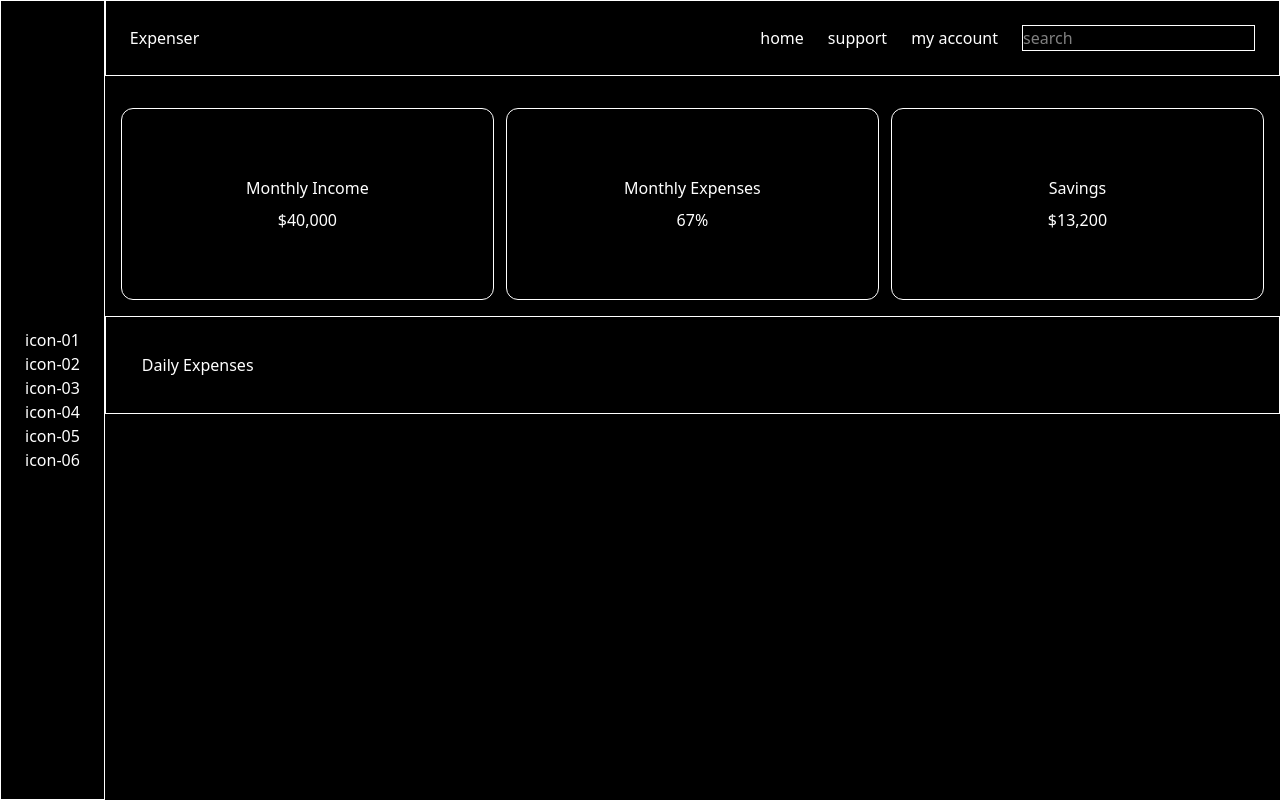
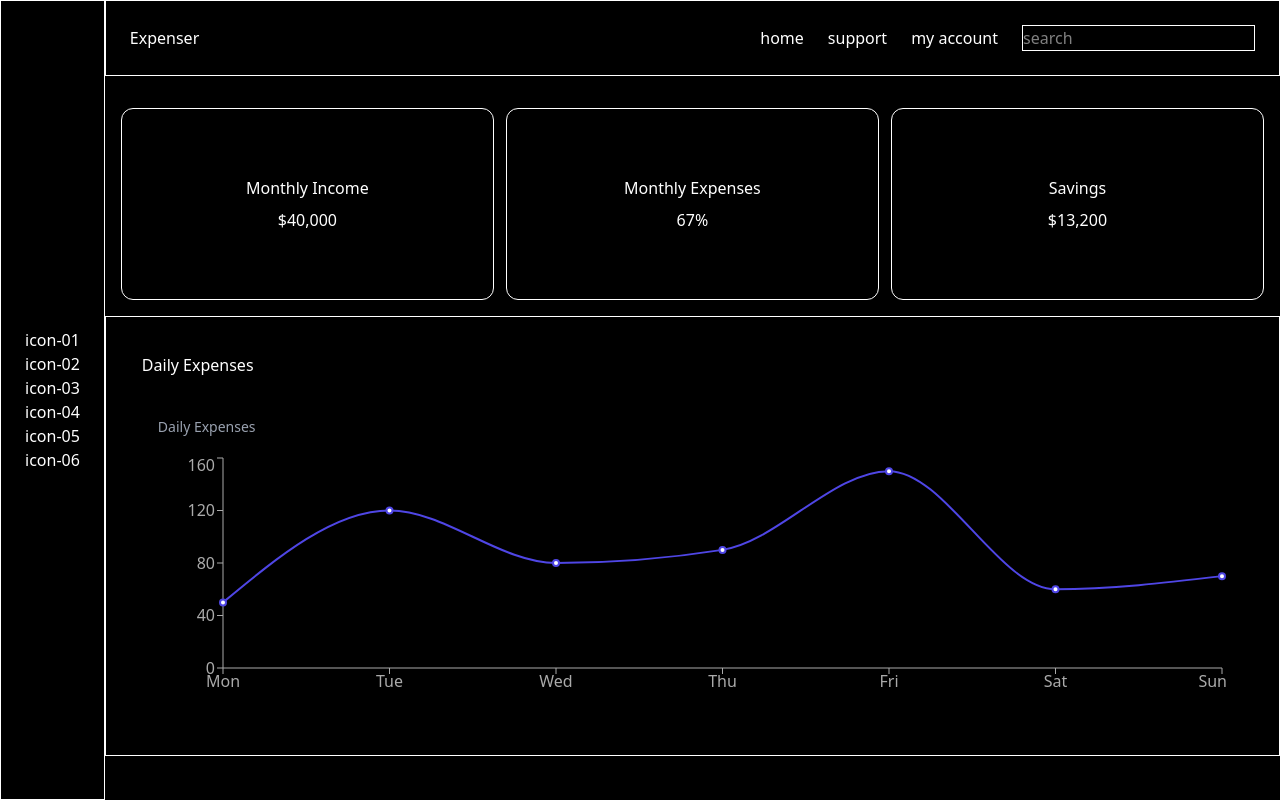
Before and after one commit to refreshedmayank/Dashboard, a Next.js app in the folder my-dashboard/: page / in a window 1280 px wide. Built offline with nearby package versions, Linux system fonts and the light colour scheme.

Commit message:
added chartbox

```diff
--- a/my-dashboard/package.json
+++ b/my-dashboard/package.json
@@ -11,7 +11,8 @@
   "dependencies": {
     "next": "16.2.4",
     "react": "19.2.4",
-    "react-dom": "19.2.4"
+    "react-dom": "19.2.4",
+    "recharts": "^3.8.1"
   },
   "devDependencies": {
     "@tailwindcss/postcss": "^4",
--- a/my-dashboard/src/app/page.tsx
+++ b/my-dashboard/src/app/page.tsx
@@ -1,3 +1,4 @@
+import ChartBox from "@/components/Expense_Chart";
 import Link from "next/link";
 function Home(){
   return(<div  className="outer wall flex h-screen">
@@ -34,7 +35,11 @@ function Home(){
     <span>$13,200</span>
   </div>
   </div>
-  <div className="border p-9">Daily Expenses</div>
+  <div className="border p-9">
+    <span>Daily Expenses</span>
+    <ChartBox />
+  </div>
+
 </div>
 
 
--- /dev/null
+++ b/my-dashboard/src/components/Expense_Chart.tsx
@@ -0,0 +1,42 @@
+"use client";
+
+import {
+  LineChart,
+  Line,
+  XAxis,
+  YAxis,
+  Tooltip,
+  ResponsiveContainer,
+} from "recharts";
+
+const data = [
+  { day: "Mon", expense: 50 },
+  { day: "Tue", expense: 120 },
+  { day: "Wed", expense: 80 },
+  { day: "Thu", expense: 90 },
+  { day: "Fri", expense: 150 },
+  { day: "Sat", expense: 60 },
+  { day: "Sun", expense: 70 },
+];
+
+export default function ChartBox() {
+  return (
+    <div className="bg-black p-4 rounded w-full mt-6">
+      <p className="mb-4 text-sm text-gray-400">Daily Expenses</p>
+
+      <ResponsiveContainer width="100%" height={250}>
+        <LineChart data={data}>
+          <XAxis dataKey="day" stroke="#aaa" />
+          <YAxis stroke="#aaa" />
+          <Tooltip />
+          <Line
+            type="monotone"
+            dataKey="expense"
+            stroke="#4f46e5"
+            strokeWidth={2}
+          />
+        </LineChart>
+      </ResponsiveContainer>
+    </div>
+  );
+}
```
Also changed, not shown: 1 other file (tests, documents, lock files or other folders).
